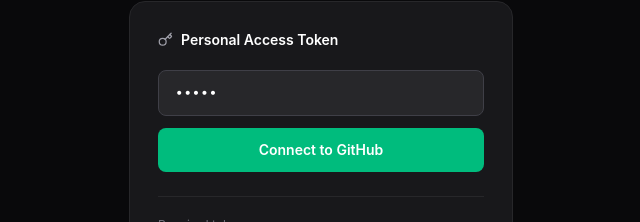
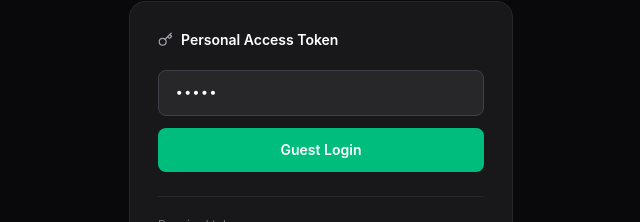
Before and after one commit to maeez/DevPulse, a React (Vite) app: page /login in a window 1280 px wide. Shown: the part 296-518 px from the top of the page, without its empty margins (319-959 px from the left). Built offline with nearby package versions, Linux system fonts and the light colour scheme; no server answers.

Commit message:
Refactor: Guest Login

```diff
--- a/src/pages/LoginPage.tsx
+++ b/src/pages/LoginPage.tsx
@@ -13,6 +13,8 @@
   const [error, setError] = useState('')
   const [loading, setLoading] = useState(false)
   const { setToken: saveToken, setUser } = useAuthStore()
+
+  const btnText = token === DEMO_TOKEN ? "Guest Login" : "Connect to GitHub"
 
   const handleSubmit = async () => {
     if (!token.trim()) return
@@ -67,7 +69,7 @@
               disabled={loading || !token.trim()}
               className="w-full bg-emerald-500 hover:bg-emerald-400 disabled:opacity-40 disabled:cursor-not-allowed text-white text-sm font-semibold py-3 rounded-lg transition-colors"
             >
-              {loading ? 'Verifying...' : 'Connect to GitHub'}
+              {loading ? 'Verifying...' : btnText}
             </button>
           </div>
 
```
